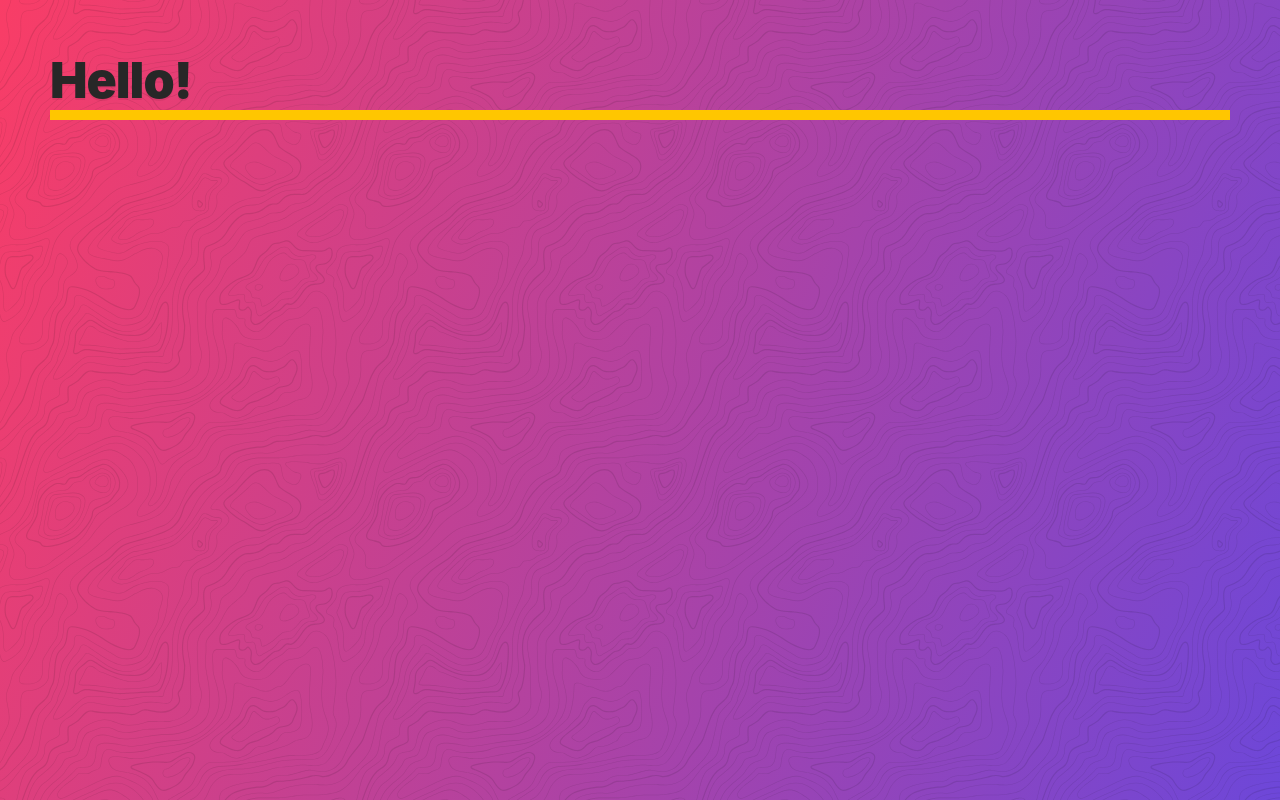
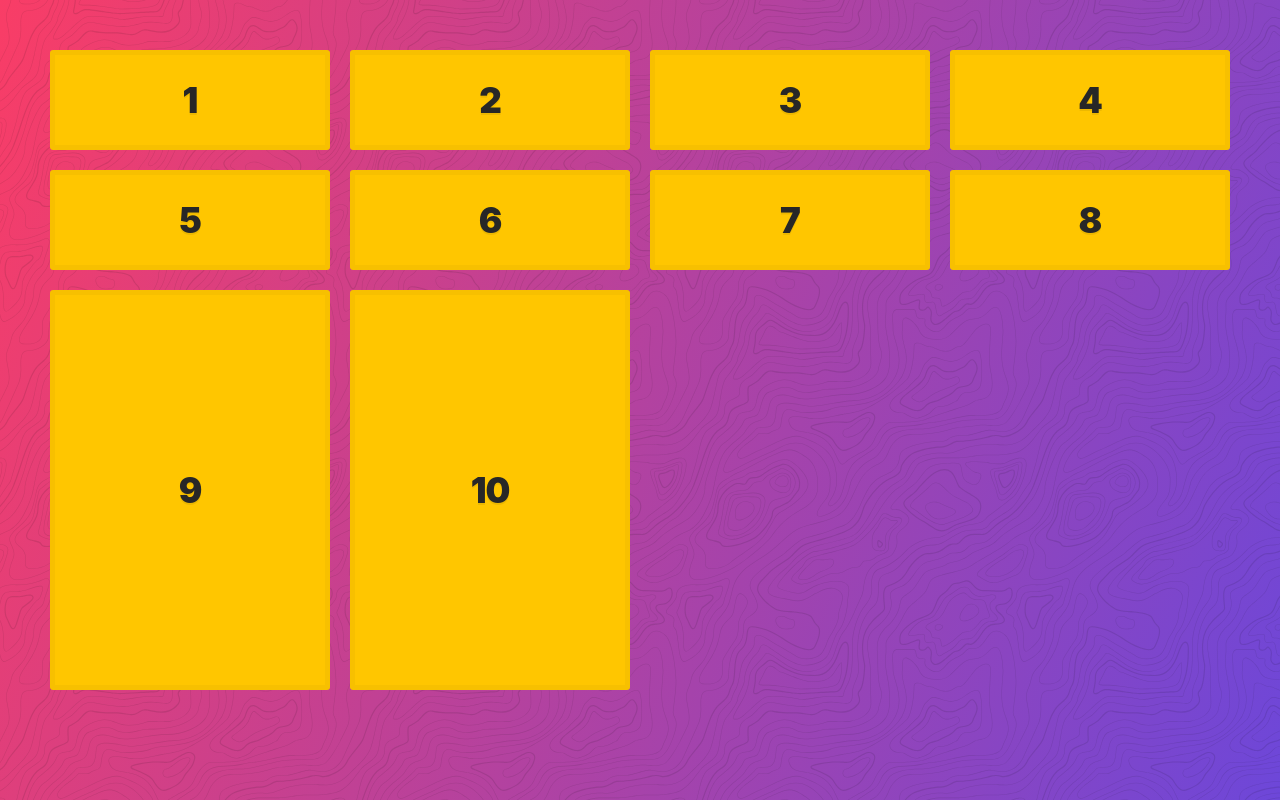
Before and after one commit to AtlasKaplan/Grid-curso-WesBos, a plain HTML site: page index.html in a window 1280 px wide. Drawn offline with Linux system fonts and the light colour scheme.

Commit message:
Update index.html

```diff
--- a/index.html
+++ b/index.html
@@ -9,15 +9,29 @@
 </head>
 
 <style>
-    p {
-        font-size: 50px;
-        border-bottom: 10px solid var(--yellow);
-        color: var(--black);
+    .container{
+        display: grid;
+        grid-template-columns:repeat(4, 1fr) ;
+        grid-template-rows: 100px 100px 400px;
+        grid-gap: 20px;
     }
 </style>
 
 <body>
-    <p>Hello!</p>
+
+    <div class="container">
+        <div class="item">1</div>
+        <div class="item">2</div>
+        <div class="item">3</div>
+        <div class="item">4</div>
+        <div class="item">5</div>
+        <div class="item">6</div>
+        <div class="item">7</div>
+        <div class="item">8</div>
+        <div class="item">9</div>
+        <div class="item">10</div>
+    </div>
+
 </body>
 
 </html>
```
